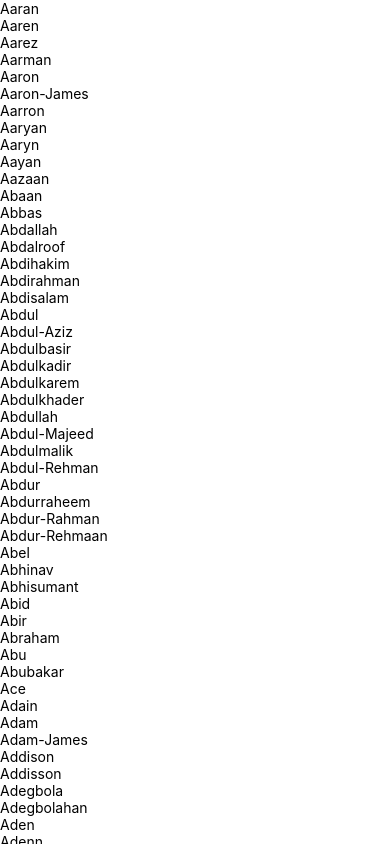
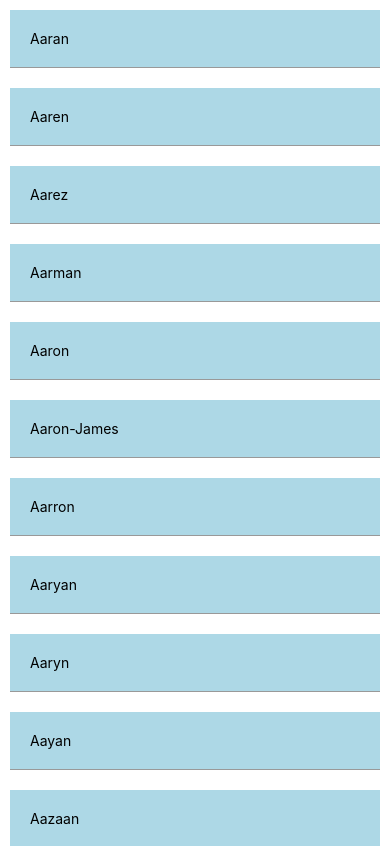
Before and after one commit to maverickmaster/PCMOB3-Project1, a React Native app: screen / in a window 390 px wide. Shown: the top 846 px of the page. Built offline with nearby package versions, Linux system fonts and the light colour scheme.

Commit message:
style the list

```diff
--- a/App.js
+++ b/App.js
@@ -1,5 +1,5 @@
 import React from "react";
-import { StyleSheet, Text, FlatList } from "react-native";
+import { StyleSheet, Text, FlatList, View, SafeAreaView } from "react-native";
 
 const names = [
   "Aaran",
@@ -2749,16 +2749,36 @@ const namesAsObjects = names.map((item) => {
 });
 
 export default function App() {
+  console.log(namesAsObjects[0]);
+
   function renderName({ item }) {
-    return <Text>{item.name} </Text>;
+    return (
+      <View
+        style={{
+          padding: 20,
+          margin: 10,
+          backgroundColor: "lightblue",
+          borderBottomColor: "#999",
+          borderBottomWidth: 1,
+          shadowColor: "black",
+          shadowRadius: 5,
+          shadowOpacity: 0.2,
+          shadowOffset: { x: 0, height: 3 },
+        }}
+      >
+        <Text>{item.name}</Text>
+      </View>
+    );
   }
 
   return (
-    <FlatList
-      data={namesAsObjects}
-      renderItem={renderName}
-      keyExtractor={(item) => item.name}
-    />
+    <SafeAreaView>
+      <FlatList
+        data={namesAsObjects}
+        renderItem={renderName}
+        keyExtractor={(item) => item.name}
+      />
+    </SafeAreaView>
   );
 }
 
```
